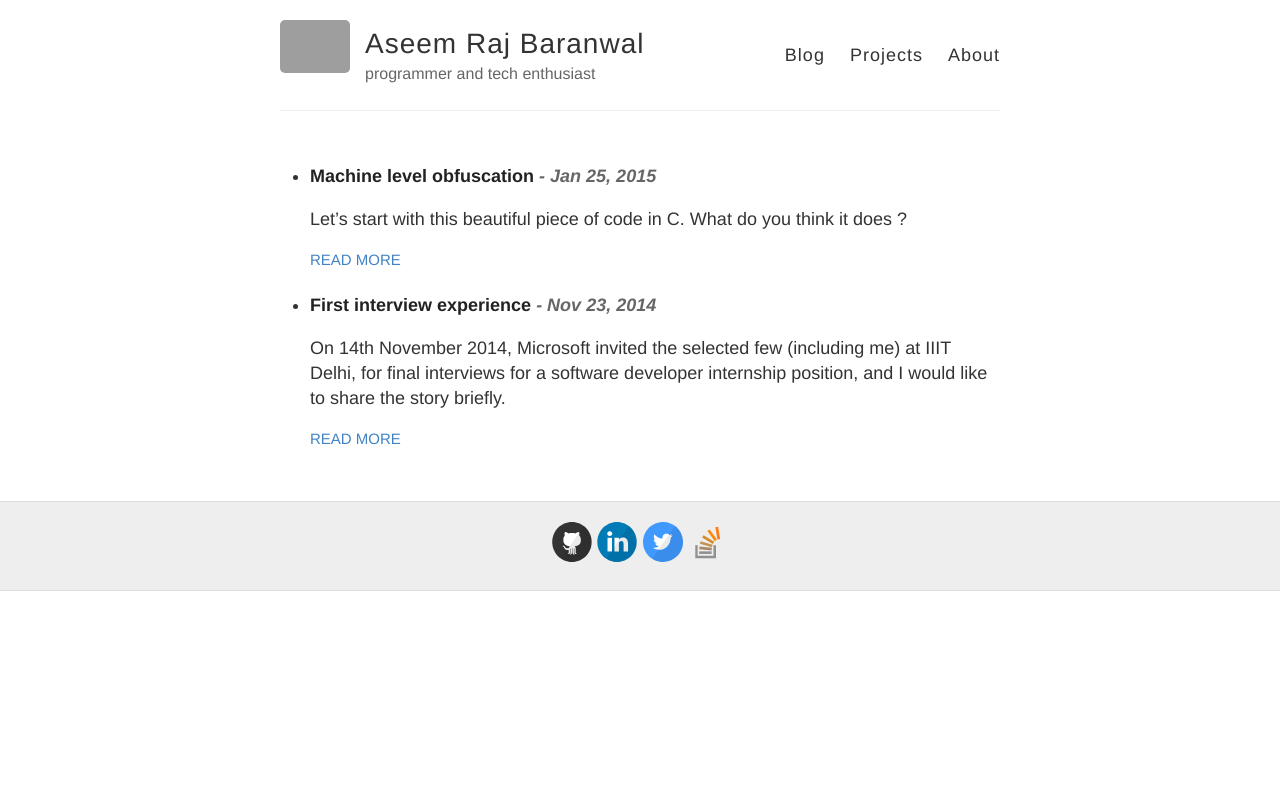
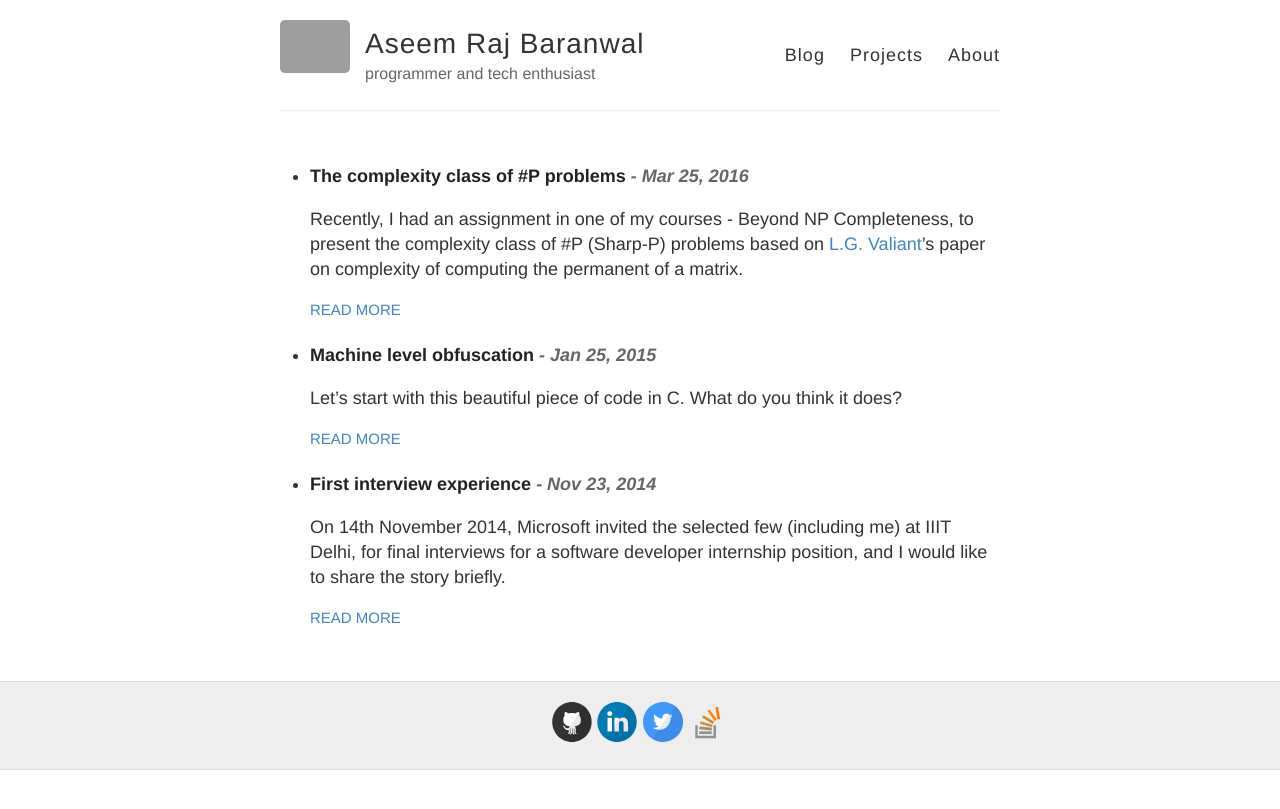
Before and after one commit to aseemrb/aseemrb.github.io, a Jekyll site: the page built from index.html, in a window 1280 px wide. Shown: the top 809 px of the page. Built offline with Jekyll 4.4.1, drawn with Linux system fonts in a browser that asks for light colours; some of the changed lines change nothing that is shown; grey boxes are pictures that could not be loaded.

Commit message:
sharp p problems

```diff
--- /dev/null
+++ b/_posts/2016-03-25-sharp-p-problems.md
@@ -0,0 +1,160 @@
+---
+layout: post
+title: The complexity class of &#35;P problems
+---
+
+Recently, I had an assignment in one of my courses - Beyond NP Completeness, to present the complexity class of #P (Sharp-P) problems based on [L.G. Valiant](https://en.wikipedia.org/wiki/Leslie_Valiant)'s paper on complexity of computing the permanent of a matrix.
+
+<script type="text/javascript" src="http://cdn.mathjax.org/mathjax/latest/MathJax.js?config=TeX-AMS-MML_HTMLorMML"></script>
+This post is an attempt to explain [the paper](https://www.math.washington.edu/~billey/colombia/references/valiant.permanent.1979pdf.pdf) as I found very limited number of resources on the internet where this topic is discussed in detail, one of the sightings being a lecture by Professor [Erik Demaine](http://erikdemaine.org/) under MIT open courseware which can be found on [youtube](https://www.youtube.com/watch?v=XROTP1RiNaA).
+
+Before we begin, it is strongly recommended to familiarize yourself with the following:
+
+- The classes [P](https://en.wikipedia.org/wiki/P_(complexity)), [NP](https://en.wikipedia.org/wiki/NP_(complexity)), [NP-Hard](https://en.wikipedia.org/wiki/NP-hardness), [NP-Complete](https://en.wikipedia.org/wiki/NP-completeness)
+- [Poly-time reductions](https://en.wikipedia.org/wiki/Polynomial-time_reduction#Types_of_reduction)
+- The class [FP](https://en.wikipedia.org/wiki/FP_(complexity))
+- The notion of an [Oracle](https://en.wikipedia.org/wiki/Oracle_machine)
+
+So let's begin with the permanent, which is defined for an *n x n matrix A* as:
+\begin{equation} Perm\ A = \sum_{\sigma}{\prod_{i=1}^{n}{A_{i,\sigma(i)}}} \end{equation}
+
+Before proceeding, let's understand what this means, and what we want to compute.
+$$\sigma$$ is a permutation of the numbers {1, 2, 3, ... n}.
+For example, for n = 5, if $$\sigma$$ = {2, 5, 3, 4, 1}, then $$\sigma(1) = 2$$, $$\sigma(2) = 5$$, $$\sigma(3) = 3$$ and so on. The summation therefore is over all $$\sigma$$, which means we are doing the summation for all possible permutations, total of them being $$n!$$ (factorial of n). So it is evident, that when taking the product, which is inside the summation term, we must take one element from each row and each column of the matrix, and a total of n elements have to be picked, therefore exactly one element from each row and each column has to be picked.
+
+A closer look at the permanent tells us that if we change all the negative signs in the expression of the determinant of a matrix to positive signs, it will indeed become the permanent. To show this with an example:
+Consider the following matrix M:
+$$
+        \begin{bmatrix}
+        1 & 2 & 4 \\
+        2 & 3 & 1 \\
+        1 & 3 & 1 \\
+        \end{bmatrix}
+$$
+
+The determinant of M = 1 x ((3x1) - (1x3)) + (-1) x 2 x ((2x1) - (1x1)) + 4 x ((2x3) - (3x1)), while the permanent is: 1x3x1 + 1x1x3 + 2x2x1 + 2x1x1 + 4x2x3 + 4x3x1, which is clearly obtainable by changing all negative signs in the determinant's expression to positive. Surprisingly, though there exist [effecient solutions](https://en.wikipedia.org/wiki/Determinant#Calculation) to compute the determinant of a matrix, yet to compute the permanent, no algorithm that takes better than exponential time is known.
+
+Valiant comments on the complexity of the problem of finding the permanent of a [(0-1) matrix](https://en.wikipedia.org/wiki/Logical_matrix), for which he defines the class #P. To put it easily, #P problems are the counting problems associated with the decision problems in class NP. It is a class of function problems, and not decision problems (where the answer is a simple yes/no). An NP problem of the form "Does there exist a solution that satisfies X?" usually corresponds to the #P problem "How many solutions exist which satisfy X?". Here goes the example of a #P problem:
+&#35;SAT - Given a boolean formula $$\phi(x_1, x_2, ... x_n)$$, find the number of assignments that satisfy $$\phi$$. This is the counting version of the famous [SAT](https://en.wikipedia.org/wiki/Boolean_satisfiability_problem) problem which is known to be NP complete.
+
+#### Defining #P completeness
+
+To define completeness in this class of problems, we need to bring in Oracle turing machines and the class FP. Oracle machines are those which have access to an *oracle* that can *magically* solve the decision problem for some language $$L \subseteq \{0, 1\}^*$$. These machines with oracle access can then make queries of the form "Is $$q \in L$$?" in one computational step. We can generalize this to non-boolean functions by saying that a T.M. M has oracle access to a function $$f: \{0, 1\}^* \rightarrow \{0, 1\}^*$$ if it is given access to the language $$L = \{(x, i) : f(x)_i = 1\}$$.
+For every $$O \subseteq \{0, 1\}^*$$, we denote $$P^O$$ as the set of languages that can be decided by a polynomial time DTM (Deterministic Turing Machine) with oracle access to O. As an example, consider the $$\overline{SAT}$$ problem, which denotes the language of unsatisfiable boolean formulae. $$\overline{SAT}$$ $$\in P^{SAT}$$ because if we are given an oracle access to the SAT language, then we can solve an instance $$\phi$$ of the $$\overline{SAT}$$ problem in polynomial time, by asking "Is $$\phi \in SAT$$?" and negating the answer to that.
+Now we are ready to define #P completeness. A function $$f$$ is said to be #P-complete if $$f \in \#P$$ and $$\forall g \in \#P, g$$ is in $$FP^f$$ (Cook reduction).
+
+Now let's get back to the permanent. We take a special case of the permanent problem where we put a constraint that the input matrix is a (0, 1) matrix, that is, all the entries of the given matrix are either 0 or 1. Let us look at this problem of finding the permanent of a binary matrix with a different perspective. Imagine that the given matrix A is an ***adjacency matrix of a bipartite graph***
+$$G = (X, Y, E)$$ where,
+$$X = \{x_1, x_2, ... x_n\}$$
+$$Y = \{y_1, y_2, ... y_n\}$$
+$$E = \{(x_i, y_j) : A_{ij} = 1\}$$
+
+Now if we look at the term inside the summation, that is $$\prod{A_{i, \sigma(i)}}$$ for $$i = \{1, 2, ... n\}$$, we can try to imagine the value of this term as synonymous to a possible perfect matching in the biprtite graph represented by A. Why? Because we know that this term takes one element from each row and each column, so all vertices are covered in the term, and this term = 0, if any of the elements picked are 0. But in our adjacency matrix, 0 for row i and column j means that there is no edge between $$x_i$$ and $$y_j$$, so this term evaluates to 1 if and only if the selected elements form an edge cover (a perfect matching) for the given bipartite graph. So clearly, the whole term $$Perm\ A = \sum\prod A_{i, \sigma(i)}$$ where the summation is over all $$\sigma$$ represents the total number of perfect matchings in the bipartite graph represented by A. As finding the number of perfect matchings in a bipartite graph $$\in$$ #P, therefore clearly, finding the permanent of a binary matrix $$\in$$ #P.
+
+Now we shall move on to prove the ***Valiant's theorem*** which says that finding permanent for a binary matrix is #P-complete. We already proved it is in #P, so now all remains for us is to prove that it is in #P-Hard, that is all #P problems can be reduced to this problem in the way explained earlier in this post (where completeness is defined for #P problems). For this, we look at the problem of finding the permanent as a different graph problem.
+
+Consider A = adjacency matrix of a weighted and directed graph with n nodes (We are talking about a general matrix now, not a binary matrix). We define two things now:
+
+- **Cycle Cover of a graph G**: A set of cycles (subgraphs of G in which all vertices have indegree = 1 and outdegree = 1) which contains all vertices of G
+- **Weight of a cycle cover**: Product of weights of edges involved in the cover
+
+Now, with a good observation, we can conclude that $$Perm(A) = \sum W_{i}$$ where $$W_i$$ is the weight of the $$i^{th}$$ cycle cover. We sum the weights of all possible cycle covers of the graph and it turns out to be equal to the permanent of the adjacency matrix. If this is hard to visualize, feel free to work out on an example having 3 or 4 nodes to let that sink in.
+
+Proceeding with the proof, we will attempt to reduce an instance of the 3-SAT problem to an instance of the cycle cover problem. ***The methodology and examples are directly taken from the original paper***. We begin with a boolean formula given to us in 3-[CNF](https://en.wikipedia.org/wiki/Conjunctive_normal_form) form.
+$$F = C_1 \wedge C_2 \wedge C_3 \wedge ... C_m$$, a conjunction of m clauses where
+$$C_i = (y_{i1} \vee y_{i2} \vee y_{i3})$$, a disjunction of 3 literals, where
+$$y_{ij} \in \{x_1, \overline{x_1}, x_2, \overline{x_2}, ... x_n, \overline{x_n}\}$$, the set of variable and their negations.
+
+We construct graph G by superposing the following the structures:
+
+1. A Track $$T_k$$ for each variable $$x_k$$
+1. An Interchange $$R_i$$ for each clause $$C_i$$
+1. For each literal $$y_{ij}$$ such that $$y_{ij} = x_k$$ or $$\overline{x_k}$$, a Junction $$J_{ik}$$ at which interchange $$R_i$$ and track $$T_k$$ meet.
+1. The interchanges also have internal junctions, which are exactly same as above
+
+Example: Let's take some formula F where:
+$$C_3 = (x_2 \vee \overline{x_5} \vee x_7)$$
+$$x_5$$ occurs in $$C_2$$ and $$C_5$$
+$$\overline{x_5}$$ occurs in $$C_3$$
+
+For this example, the following are the structures:
+
+| **Track $$T_5$$** | **Interchange $$R_3$$** |
+|:-----------------:|:-----------------------:|
+| ![Track T5]({{site.baseurl}}/images/sharp-p-problems/t5.png) | ![Interchange R3]({{site.baseurl}}/images/sharp-p-problems/r3.png) |
+
+The small shaded regions are the junctions, which are themselves a network of nodes and edges represented by the adjacency matrix $$ X =
+        \begin{bmatrix}
+        0 & 1 & -1 & -1 \\
+        1 & -1 & 1 & 1 \\
+        0 & 1 & 1 & 2 \\
+        0 & 1 & 3 & 0 \\
+        \end{bmatrix}
+$$
+
+Why this matrix is valued exactly with these numbers will be clear as we proceed. This is a very crucial part. Let's note some important things:
+
+- Each junction (represented by $$X$$) has external connections only via nodes 1 and 4
+- Taking $$X(a; b)$$ as the matrix leftover after deleting rows a and columns b, we note the following properties of the matrix $$X$$:
+    - Perm($$X$$) = 0
+    - Perm($$X(1; 1)$$) = 0
+    - Perm($$X(4; 4)$$) = 0
+    - Perm($$X(1,4; 1,4)$$) = 0
+    - Perm($$X(1; 4)$$) = Perm($$X(4; 1)$$) = 4
+
+Using these properties, we can draw very good insights. Let's look at routes in the graph. A route is a cycle cover. If we consider all the routes which have the same set of edges outside of the junctions, then we can call a route bad if:
+
+- It ignores a junction
+  In this case, the cycle cover will have the ignored junction to be covered, so it will come separately as a product in the term. But Perm(X) = 0, so it will make the whole term 0 and thus will not contribute to the cycle cover.
+- It enters and leaves a junction at the same end
+  This case is bad because $$Perm(X(1; 1)) = Perm(X(4; 4)) = 0$$, so if nodes 1, 2, 3 or 2, 3, 4 remain (only one of the ends is covered) then again these nodes will separately come as a cycle and make that whole term 0. Thus no contribution to total number of cycle covers
+- It enters at node 1 of a junction, directly jumps to node 4 and then leaves out
+  This case leaves out nodes 2 and 3 of a junction, so they have to be covered in a separate cycle, but $$Perm(X(1,4; 1,4)) = 0$$, so this will again make the term 0 and contribute nothing in the total number of cycle covers
+
+So the only choice we have is to enter at either node 1 or node 4, and leave at the opposite end after covering nodes 2 and 3, if we want to make that route count towards the total number of cycle covers (the value of the permanent). Now if we go by this only choice, the contribution to the cycle wil be 4, as Perm($$X(1; 4)$$) = Perm($$X(4; 1)$$) = 4.
+
+In any track $$T_k$$ of any good route, there are two cases as seen in the structure of the track:
+
+- All junctions on the left side are picked by the track and those on the right side are picked by interchanges
+- The vice-versa of the above
+
+These two cases correspond to whether $$x_k = 1$$ or $$\overline{x_k} = 1$$
+
+Now observe the interchanges. Each interchange has 5 junctions, 3 of which are connected to a corresponding track, which consists of the variable that is present in that particular clause, and 2 are internal juncions, which are of the same structure as a normal junction. A careful observation tells us that the whole of an interchange (all the five junctions) cannot be picked up by a route, in fact, all 3 of the external junctions can never be picked up in a route by the interchange, so at least one of the 3 junctions connected to tracks must be picked up by a track, this constraint being synonymous to the fact that we need at least one literal in the clause to be true, to make the whole clause true.
+
+Now the total number of good routes (cycle covers) exactly corresponds to the total number of satisfying variable assignments for the boolean formula $$F$$ of the SAT instance we had taken. Since #SAT is known to be #P-complete, the Permanent problem is now proved to be #P-Hard.
+
+Let's get on to finding the permanent of a 0-1 matrix now. It is a great thing to note that though the problem of finding a perfect matching in a bipartite graph $$\in$$ P, yet counting the total number of perfect matchings $$\in$$ #P-complete. This is one of those examples where it becomes clear that easy decision problems can have very hard counting versions of themselves. Rest of the post is about proving that 0-1 permanent is #P-complete.
+
+To prove this, we will reduce the permanent problem to the 0-1 permanent problem. First we need to make the weights of all the edges non-negative. Doing this is easy with modular arithmetic. We can compute $$permanent\ mod\ r$$ for all $$r = \{2, 3, 5, 7, ... p\}$$ where $$p \leq M^n n!$$, as we do not need to consider primes greater than the largest value the expression of the permanent can take. Here $$M$$ is the maximum value in the matrix, so a total of $$n!$$ permutations of the entries with each of them being equal to the maximum value. That's the maximum we will ever have.
+
+Since the number of primes $$\leq M^n n!$$ is $$\leq log_2(M^n n!) \approx nlog_2M + nlog_2n$$, the complexity is polynomial in terms of input size for this reduction. We can reconstruct the permanent using [CRT](https://en.wikipedia.org/wiki/Chinese_remainder_theorem).
+
+So now we have a matrix where all the entries are non-negative. We have to reduce this to a form where all entries are either 0 or 1, to prove that the permanent problem is reducible to the 0-1 permanent problem. We can do so in two ways, by transforming the original graph to an equivalent graph.
+
+- As mentioned in the original paper, Fig. 2 by forming self loops proportional to the weight of the edge.
+- First convert all the edges to widgets such that all the edges in the resultant graph have weights which are powers of 2. Then all edges that are powers of 2 can be easily transformed to widgets where we only have 0-1 edges. All the while proving that the initial and final graphs are equivalent.
+
+The first method is mentioned in the paper, so I will be explaining the second perspective here. Images are taken from Wikipedia. First we transform the graph $$G$$ into one where all edge weights are powers of 2, the graph $$G^{'}$$. To do this, we take an edge with weight $$w$$ and split it into a widget as shown in the image below. We use the fact that any number can be expressed as a sum of powers of 2.
+
+![powers of 2]({{site.baseurl}}/images/sharp-p-problems/p2.png)
+
+To prove the correspondence, take two cases for a cycle cover C of graph $$G$$:
+
+- If edge u-v was not in C, then to cover all the edges in the transformed graph, we must use all the self-loops, so the total contribution  = 1 in product, hence no change in the output. This is as good as not considering the edge u-v in the original graph
+- If edge u-v was present in C, then in all the corresponding cycle covers in $$G^{'}$$, there must be a path from u to v. We can see that there are total $$r$$ such paths and they sum up to $$w$$
+
+Hence graphs $$G$$ and $$G^{'}$$ are equivalent in terms of the permanent problem. Now we are left with a transformation such that all edges become binary, with weights 0 or 1. This is easy in the following way (Refer to the image below).
+
+![to binary]({{site.baseurl}}/images/sharp-p-problems/2p.png)
+
+This is the transormation from $$G^{'}$$ to $$G^{''}$$. Again we have two cases to show the similarity. Let C be a cycle cover in $$G^{'}$$, then:
+
+- If edge u-v was not a part of C, the only way to form a cycle cover (taking all vertices) is to take all the self-loops
+- If edge u-v was present in C, then in any cycle cover of $$G^{''}$$ there must be a path from u to v. At each step from u to v, we have 2 choices, and such a choice has to be taken $$r$$ times, so we have a total of $$2^r$$ different possible paths from u to v, so it will contribute $$2^r$$ overall, same as the weight of the u-v edge in $$G^{'}$$
+
+Thus the problem of finding the permanent of a 0-1 matrix, and equivalently the problem of finding the number of perfect matchings in a bipartite graph $$\in$$ #P-complete.
+
+I have talked about more #P-complete problems and their proofs in [this post]({{site.baseurl}}/sharp-p-complete-problems).
+
+---
```
Also changed, not shown: _posts/2015-01-25-machine-level-obfuscation.md (+1 -1 lines), images/sharp-p-problems/2p.png (added), images/sharp-p-problems/p2.png (added), images/sharp-p-problems/r3.png (added), images/sharp-p-problems/t5.png (added).
